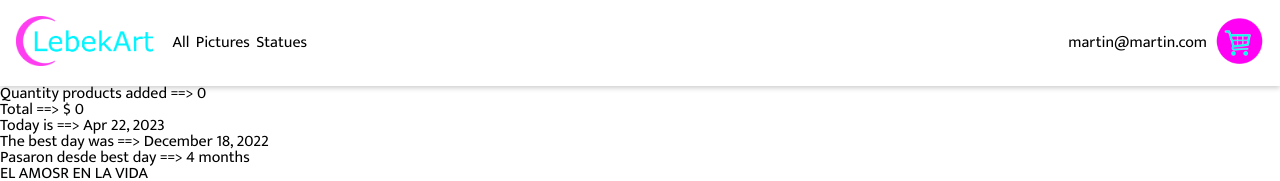
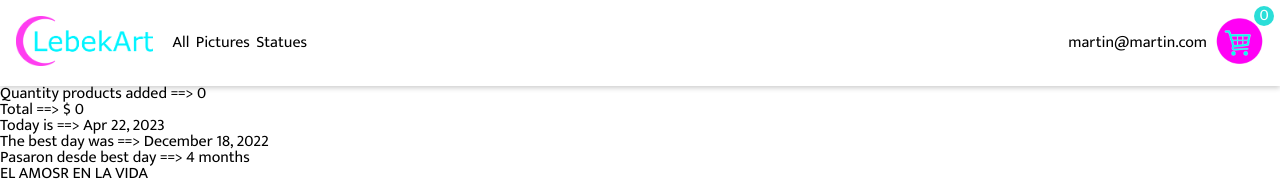
Before and after one commit to martinpercu/an-angular-store, an Angular app: page / in a window 1280 px wide. Shown: the top 181 px of the page. Built offline with nearby package versions, Linux system fonts and the light colour scheme; no server answers.

Commit message:
store service with observable consume by the nav component via subscribe

```diff
--- a/src/app/components/nav/nav.component.html
+++ b/src/app/components/nav/nav.component.html
@@ -34,10 +34,11 @@
     </nav>
     <div class="info">
       <div class="account">martin@martin.com</div>
-      <div>
+      <div class="cart">
         <a href="">
           <img src="./assets/images/nav/shopping-cart.png" alt="logo">
         </a>
+        <span class="counter">{{ counter }}</span>
       </div>
 
     </div>
--- a/src/app/components/nav/nav.component.scss
+++ b/src/app/components/nav/nav.component.scss
@@ -59,6 +59,22 @@
     .account {
       margin-right: .5em;
     }
+    .cart {
+      position: relative;
+      .counter {
+        width: 20px;
+        height: 20px;
+        line-height: 20px;
+        background: #2bded8;
+        border-radius: 50%;
+        display: block;
+        color: white;
+        text-align: center;
+        position: absolute;
+        top: -10px;
+        right: -10px;
+      }
+    }
   }
 }
 
--- a/src/app/components/nav/nav.component.ts
+++ b/src/app/components/nav/nav.component.ts
@@ -1,4 +1,6 @@
 import { Component } from '@angular/core';
+
+import { StoreService } from '../../services/store.service'
 
 @Component({
   selector: 'app-nav',
@@ -8,6 +10,17 @@
 export class NavComponent {
 
   activeMenu = false;
+  counter = 0;
+
+  constructor(
+    private storeService: StoreService
+  ) {}
+
+  ngOnInit(): void {
+    this.storeService.myCart$.subscribe(products => {
+      this.counter = products.length;
+    })
+  }
 
   toggleMenu() {
     this.activeMenu = !this.activeMenu
--- a/src/app/services/store.service.ts
+++ b/src/app/services/store.service.ts
@@ -1,4 +1,5 @@
 import { Injectable } from '@angular/core';
+import { BehaviorSubject } from 'rxjs';
 
 import { Product } from '../models/product.model'
 
@@ -9,6 +10,9 @@
 export class StoreService {
 
   private myShoppingCart: Product[] = [];
+  private myCart = new BehaviorSubject<Product[]>([]);
+
+  myCart$ = this.myCart.asObservable();
 
 
   constructor() { }
@@ -18,6 +22,7 @@
     // console.log(product)
     this.myShoppingCart.push(product)
     // console.log(this.myShoppingCart)
+    this.myCart.next(this.myShoppingCart)
   }
 
   getShoppingCart() {
```
Also changed, not shown: 1 other file (tests, documents, lock files or other folders).
